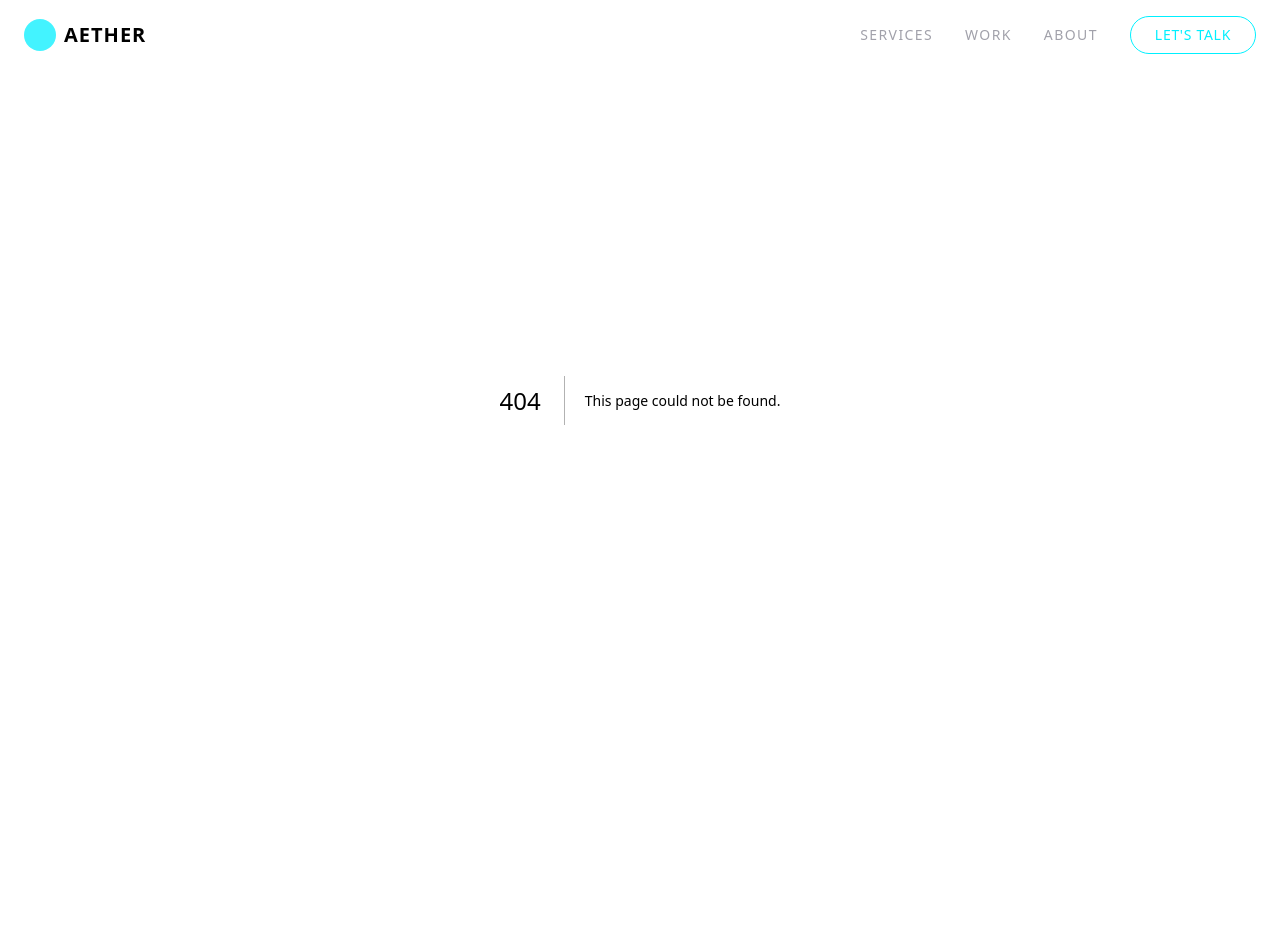
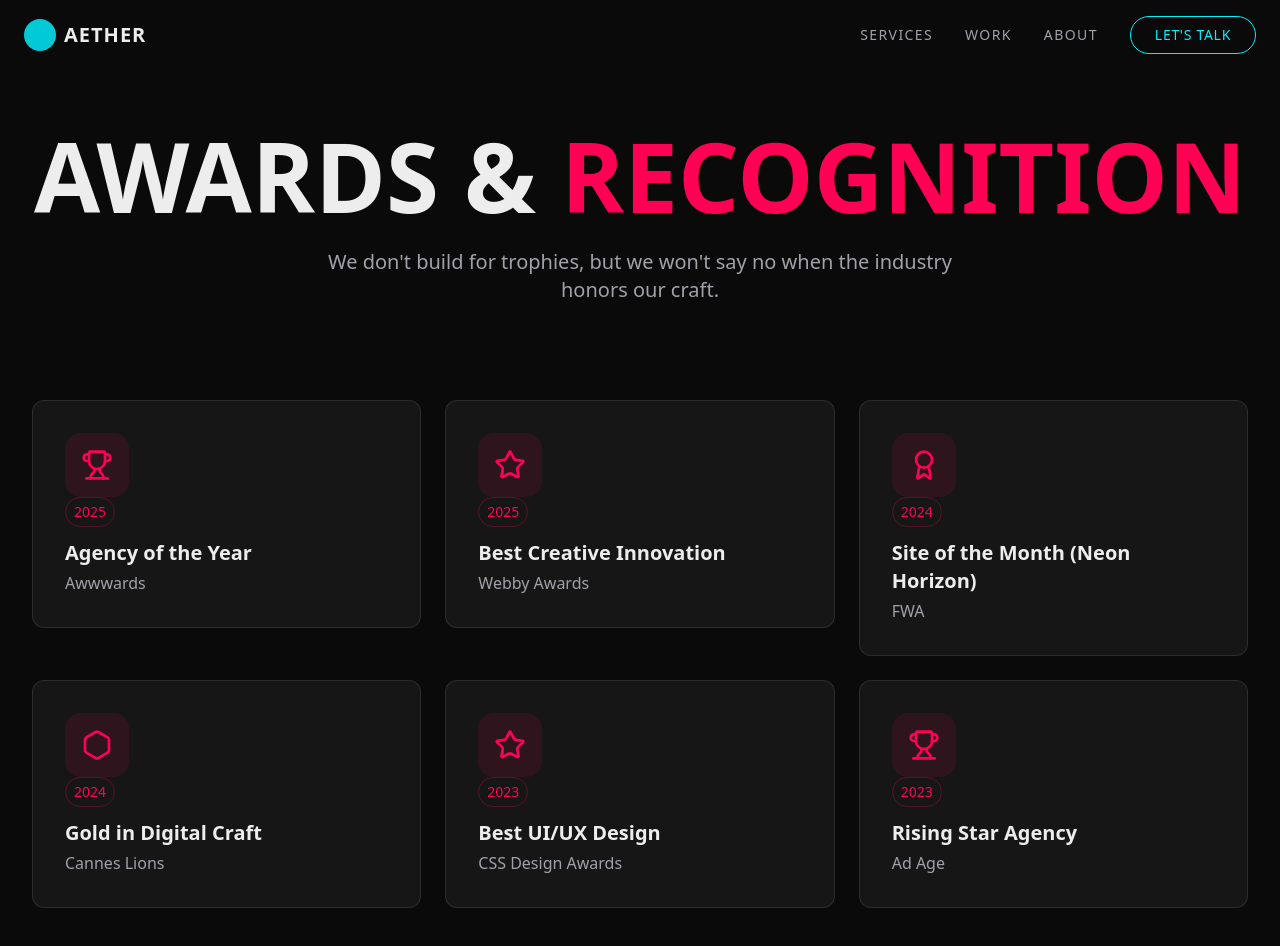
Before and after one commit to hanjiwon1108/aether, a Next.js app: page /about/awards in a window 1280 px wide. Before the commit this address had no page. Shown: the top 946 px of the page. Before the commit the page ends 800 px from the top, so only its background shows below. Built offline with nearby package versions, Linux system fonts and the light colour scheme.

Commit message:
feat: award page develop

```diff
--- /dev/null
+++ b/src/app/about/awards/page.tsx
@@ -0,0 +1,59 @@
+"use client";
+
+import { motion } from "framer-motion";
+import Card from "@/shared/ui/Card";
+import { Trophy, Star, Award, Hexagon } from "lucide-react";
+
+const awards = [
+  { year: "2025", title: "Agency of the Year", org: "Awwwards", icon: Trophy },
+  { year: "2025", title: "Best Creative Innovation", org: "Webby Awards", icon: Star },
+  { year: "2024", title: "Site of the Month (Neon Horizon)", org: "FWA", icon: Award },
+  { year: "2024", title: "Gold in Digital Craft", org: "Cannes Lions", icon: Hexagon },
+  { year: "2023", title: "Best UI/UX Design", org: "CSS Design Awards", icon: Star },
+  { year: "2023", title: "Rising Star Agency", org: "Ad Age", icon: Trophy },
+];
+
+export default function AwardsPage() {
+  return (
+    <main className="pt-32 pb-24 px-4 md:px-8 max-w-7xl mx-auto">
+      <motion.div
+        initial={{ opacity: 0, y: 20 }}
+        animate={{ opacity: 1, y: 0 }}
+        transition={{ duration: 0.8 }}
+        className="text-center mb-24"
+      >
+        <h1 className="text-6xl md:text-8xl font-bold font-display mb-6">
+          AWARDS & <span className="text-accent">RECOGNITION</span>
+        </h1>
+        <p className="text-xl text-muted-foreground max-w-2xl mx-auto">
+          We don&apos;t build for trophies, but we won&apos;t say no when the industry honors our craft.
+        </p>
+      </motion.div>
+
+      <div className="grid grid-cols-1 md:grid-cols-2 lg:grid-cols-3 gap-6">
+        {awards.map((award, index) => (
+          <motion.div
+            key={index}
+            initial={{ opacity: 0, scale: 0.95 }}
+            whileInView={{ opacity: 1, scale: 1 }}
+            viewport={{ once: true }}
+            transition={{ delay: index * 0.1 }}
+          >
+            <Card className="p-8 flex items-start gap-6 hover:bg-white/5 transition-colors group">
+              <div className="w-16 h-16 rounded-2xl bg-accent/10 flex items-center justify-center shrink-0 group-hover:scale-110 transition-transform duration-500">
+                <award.icon className="w-8 h-8 text-accent" />
+              </div>
+              <div>
+                <span className="text-sm border border-accent/30 text-accent px-2 py-1 rounded-full mb-3 inline-block">
+                  {award.year}
+                </span>
+                <h3 className="text-xl font-bold mb-1 group-hover:text-white transition-colors">{award.title}</h3>
+                <p className="text-muted-foreground">{award.org}</p>
+              </div>
+            </Card>
+          </motion.div>
+        ))}
+      </div>
+    </main>
+  );
+}
```
